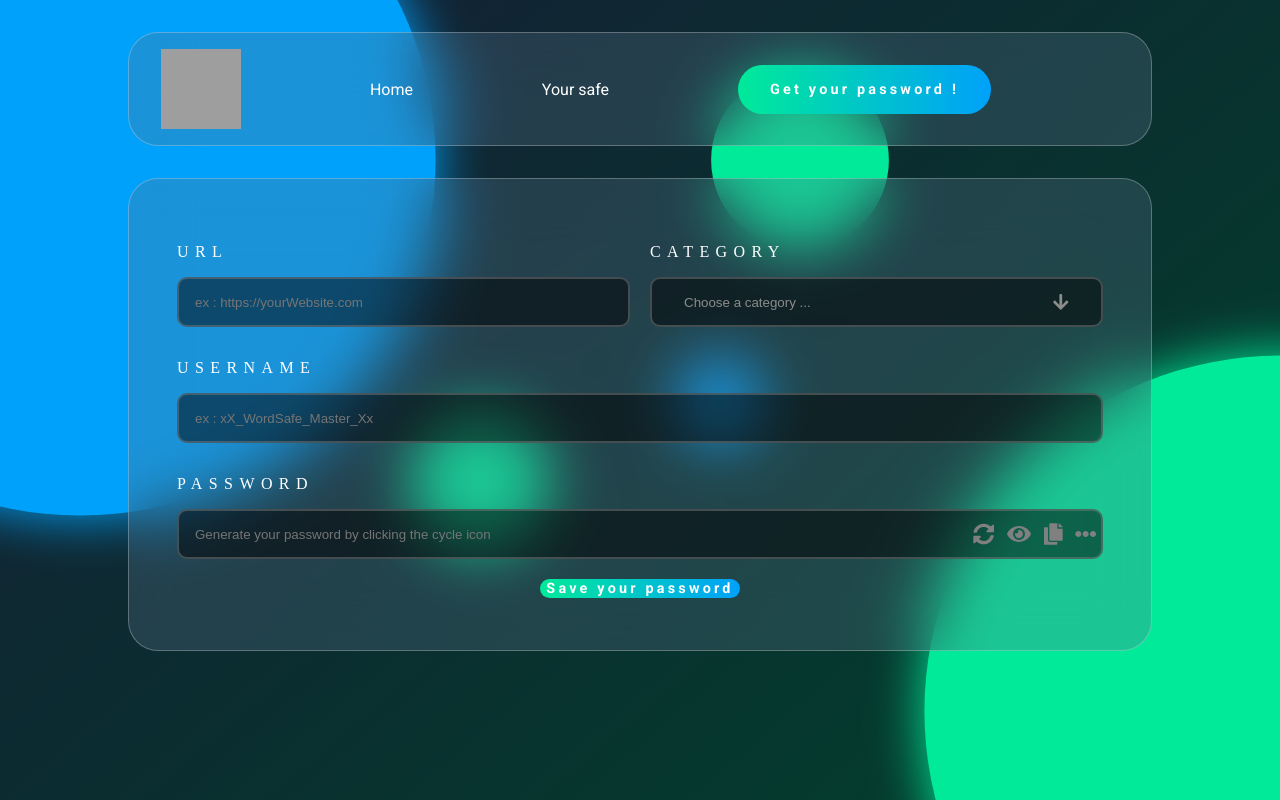
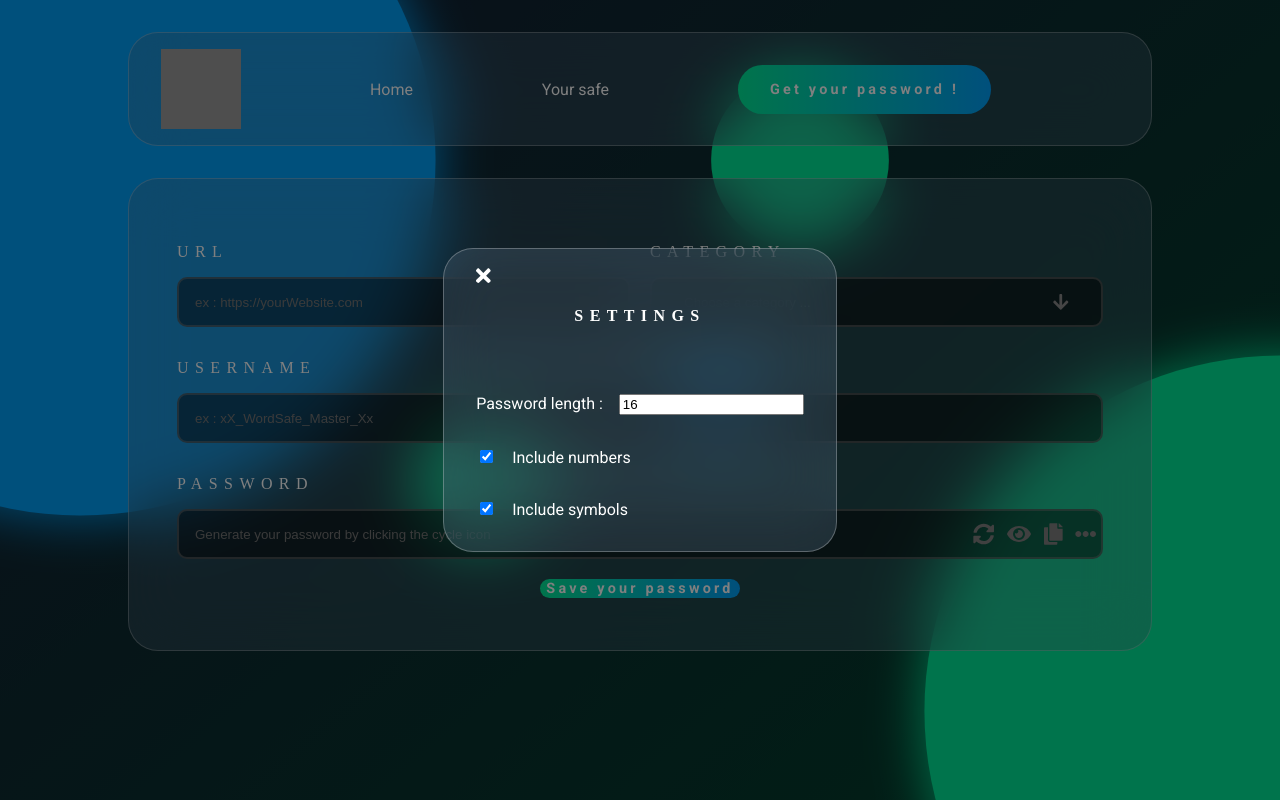
Before and after one commit to tamoroso/WordSafe, a Next.js app: page /generator in a window 1280 px wide. Both pictures are taken after a click on the icon 1085 px from the left and 534 px from the top of the page. Built offline with nearby package versions, Linux system fonts and the light colour scheme; grey boxes are pictures that could not be loaded.

Commit message:
Adding settings modal

```diff
--- a/components/DropDownMenu.js
+++ b/components/DropDownMenu.js
@@ -30,6 +30,7 @@ export default function DropDownMenu() {
           type="text"
           value={currentCat}
           className={styles.dropdown_input}
+          readOnly={true}
         />
       </div>
       {isOpen ? (
--- a/components/PasswordGenerator.js
+++ b/components/PasswordGenerator.js
@@ -6,49 +6,22 @@ import {
   faEllipsisH,
 } from "@fortawesome/free-solid-svg-icons";
 import styles from "./PasswordGenerator.module.css";
-import { useState } from "react";
+import {
+  passwordVisibility,
+  passwordCopy,
+  generatePassword,
+  alpha,
+  numbers,
+  symbols,
+} from "../lib/password";
 
-export default function PasswordGenerator() {
-  const [length, getLength] = useState(16);
-  const [includeNumbers, SetIncludeNumbers] = useState(true);
-  const [includeSymbols, SetIncludeSymbols] = useState(true);
-  const alpha = "abcdefghijklmnopqrstuvwxyzABCDEFGHIJKLMNOPQRSTUVWXYZ";
-  const numbers = "0123456789";
-  const symbols = "!@#$%^&*_-+=";
-//   const pwdInput = document.getElementById("password");
-
-  const generatePassword = (length, characters) => {
-    let password = "";
-    for (let i = 0; i < length; i++) {
-      password += characters.charAt(
-        Math.floor(Math.random() * characters.length)
-      );
-    }
-    console.log(password);
-    return password;
-  };
-
-  const passwordVisibility = () => {
-    if (password.type === "password") {
-      password.type = "text";
-    } else {
-      password.type = "password";
-    }
-  };
-
-  const passwordCopy = () => {
-    password.select();
-    document.execCommand("copy");
-    alert("Password Copied");
-  };
-
+export default function PasswordGenerator(props) {
   const generatePasswordHandler = () => {
     let characters = alpha;
-    includeNumbers ? (characters += numbers) : "";
-    includeSymbols ? (characters += symbols) : "";
-    password.value = generatePassword(length, characters);
+    props.includeNumbers ? (characters += numbers) : "";
+    props.includeSymbols ? (characters += symbols) : "";
+    props.setPassword(generatePassword(props.length, characters));
   };
-
   return (
     <div className={styles.pwd_wrapper}>
       <input
@@ -56,7 +29,8 @@ export default function PasswordGenerator() {
         name="password"
         id="password"
         placeholder="Generate your password by clicking the cycle icon"
-        value=""
+        value={props.password}
+        readOnly={true}
       />
       <div className={styles.icons}>
         <i onClick={generatePasswordHandler}>
@@ -68,7 +42,7 @@ export default function PasswordGenerator() {
         <i onClick={passwordCopy}>
           <FontAwesomeIcon icon={faCopy} size="lg" />
         </i>
-        <i>
+        <i onClick={props.settingsHandler}>
           <FontAwesomeIcon icon={faEllipsisH} size="lg" />
         </i>
       </div>
--- /dev/null
+++ b/components/SettingsModal.js
@@ -0,0 +1,60 @@
+import { FontAwesomeIcon } from "@fortawesome/react-fontawesome";
+import { faTimes } from "@fortawesome/free-solid-svg-icons";
+import styles from "./SettingsModal.module.css";
+
+const SettingsModal = (props) => {
+  if (!props.modalOpen) {
+    return null;
+  }
+  return (
+    <div className={styles.modal}>
+      <div className={`${styles.modal_content} glass`}>
+        <div className={styles.modal_header}>
+          <i onClick={props.settingsHandler}>
+            <FontAwesomeIcon icon={faTimes} size="lg" />
+          </i>
+          <h4>Settings</h4>
+        </div>
+        <div className={styles.modal_body}>
+          <form>
+            <div className={styles.modal_length_field}>
+              <label htmlFor="pwd_length">Password length :</label>
+              <input
+                type="number"
+                name="pwd_length"
+                value={props.length}
+                onChange={(e) => {
+                  props.setLength(e.target.value);
+                }}
+              />
+            </div>
+            <div className={styles.modal_number_field}>
+              <input
+                type="checkbox"
+                name="numbers"
+                checked={props.includeNumbers}
+                onClick={()=>{
+                    props.setIncludeNumbers(!props.includeNumbers)
+                }}
+              />
+              <label htmlFor="numbers">Include numbers</label>
+            </div>
+            <div className={styles.modal_symbol_field}>
+              <input
+                type="checkbox"
+                name="symbols"
+                checked={props.includeSymbols}
+                onClick={()=>{
+                    props.setIncludeSymbols(!props.includeSymbols)
+                }}
+              />
+              <label htmlFor="symbols">Include symbols</label>
+            </div>
+          </form>
+        </div>
+      </div>
+    </div>
+  );
+};
+
+export default SettingsModal;
--- /dev/null
+++ b/components/SettingsModal.module.css
@@ -0,0 +1,57 @@
+.modal {
+  position: fixed;
+  left: 0;
+  top: 0;
+  right: 0;
+  bottom: 0;
+  background-color: rgba(0, 0, 0, 0.5);
+  display: flex;
+  align-items: center;
+  justify-content: center;
+  z-index: 2;
+}
+
+.modal_content {
+  max-width: 500px;
+}
+
+.modal_header {
+  padding: 1rem 2rem;
+  font-family: Now;
+  text-transform: uppercase;
+  letter-spacing: 0.4rem;
+}
+
+.modal_header i {
+    cursor: pointer;
+}
+
+
+.modal_header h4 {
+  text-align: center;
+}
+
+.modal_header {
+  color: white;
+}
+
+.modal_body {
+  padding: 1rem 2rem;
+}
+
+.modal_body form {
+  color: white;
+}
+
+.modal_body form div {
+  padding: 1rem 0;
+}
+
+.modal_length_field label {
+  margin-right: 1rem;
+}
+
+.modal_number_field label,
+.modal_symbol_field label {
+  margin-left: 1rem;
+}
--- /dev/null
+++ b/lib/password.js
@@ -0,0 +1,27 @@
+export const alpha = "abcdefghijklmnopqrstuvwxyzABCDEFGHIJKLMNOPQRSTUVWXYZ";
+export const numbers = "0123456789";
+export const symbols = "!@#$%^&*_-+=";
+
+export const generatePassword = (length, characters) => {
+  let password = "";
+  for (let i = 0; i < length; i++) {
+    password += characters.charAt(
+      Math.floor(Math.random() * characters.length)
+    );
+  }
+  return password;
+};
+
+export const passwordVisibility = () => {
+  if (password.type === "password") {
+    password.type = "text";
+  } else {
+    password.type = "password";
+  }
+};
+
+export const passwordCopy = () => {
+  password.select();
+  document.execCommand("copy");
+  alert("Password Copied");
+};
--- a/pages/generator.js
+++ b/pages/generator.js
@@ -5,8 +5,20 @@ import Layout, { siteTitle } from "../components/layout";
 import Head from "next/head";
 import DropDownMenu from "../components/DropDownMenu";
 import PasswordGenerator from "../components/PasswordGenerator";
+import { useState } from "react";
+import SettingsModal from "../components/SettingsModal";
 
 export default function Generator() {
+  const [modalOpen, setModalOpen] = useState(false);
+  const [length, setLength] = useState(16);
+  const [includeNumbers, setIncludeNumbers] = useState(true);
+  const [includeSymbols, setIncludeSymbols] = useState(true);
+  const [password, setPassword] = useState("");
+
+  const settingsHandler = () => {
+    setModalOpen(!modalOpen);
+  };
+
   return (
     <div>
       <Layout>
@@ -15,6 +27,16 @@ export default function Generator() {
         </Head>
         <HomeBackground />
         <main className={styles.main}>
+          <SettingsModal
+            modalOpen={modalOpen}
+            settingsHandler={settingsHandler}
+            length={length}
+            setLength={setLength}
+            includeNumbers={includeNumbers}
+            includeSymbols={includeSymbols}
+            setIncludeNumbers={setIncludeNumbers}
+            setIncludeSymbols={setIncludeSymbols}
+          />
           <NavBar />
           <form className={`${styles.generator_container} glass`}>
             <div className={styles.url_label}>
@@ -47,7 +69,15 @@ export default function Generator() {
               <label htmlFor="password">Password</label>
             </div>
             <div className={styles.pwd_input}>
-              <PasswordGenerator />
+              <PasswordGenerator
+                modalOpen={modalOpen}
+                settingsHandler={settingsHandler}
+                password={password}
+                setPassword={setPassword}
+                length={length}
+                includeNumbers={includeNumbers}
+                includeSymbols={includeSymbols}
+              />
             </div>
             <div className={styles.save_btn}>
               <button className="gradient-btn">Save your password</button>
```
